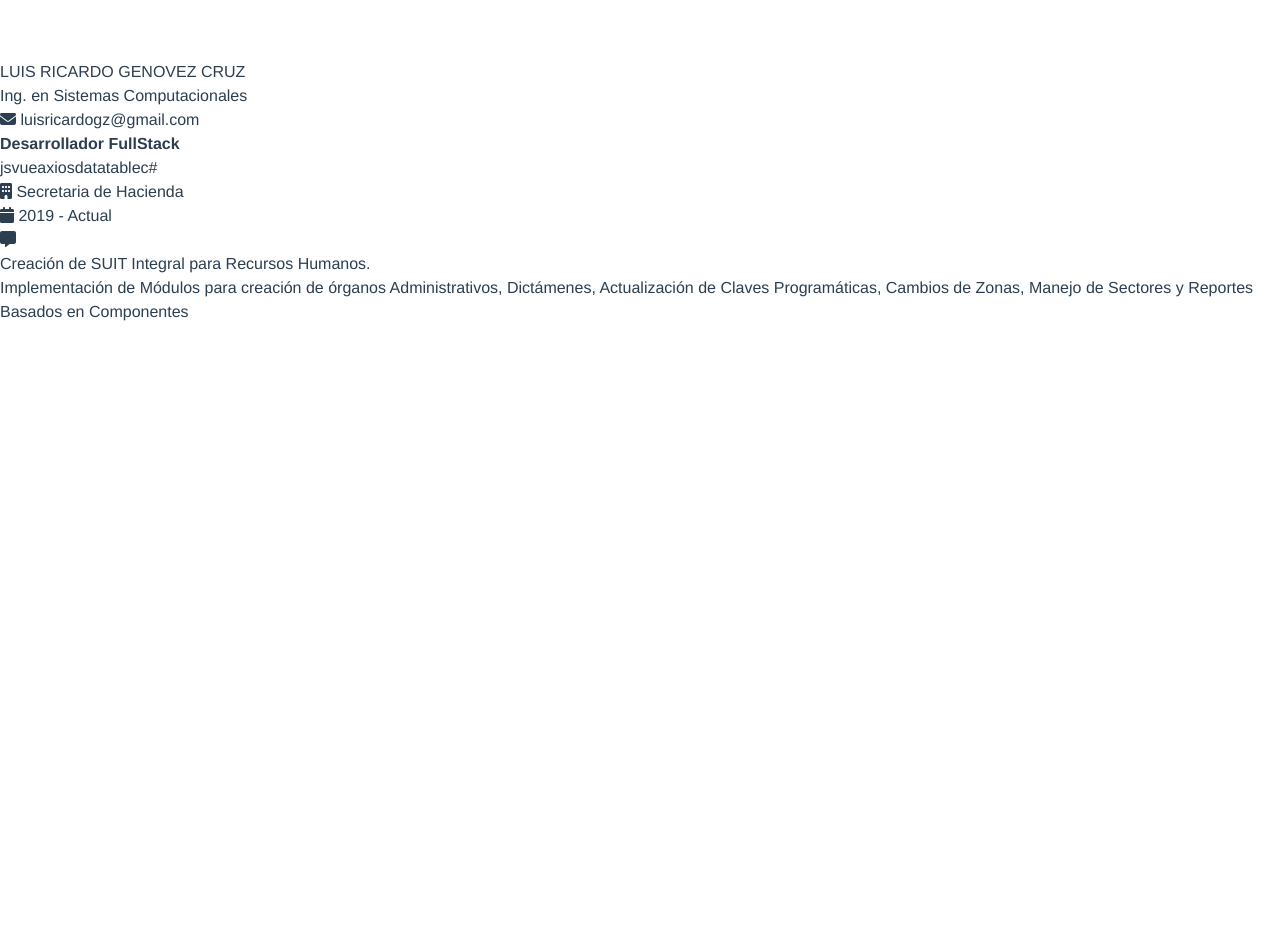
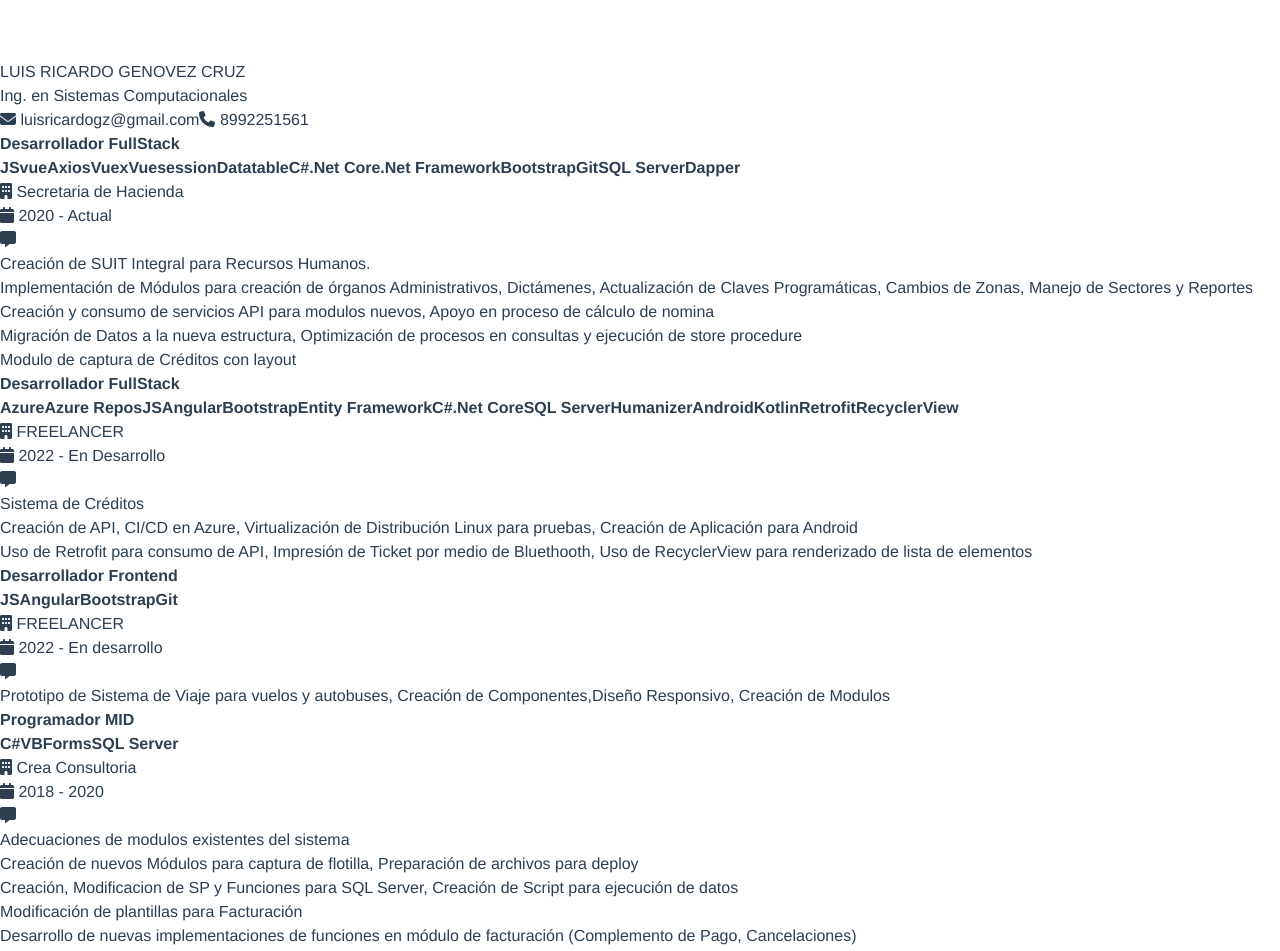
Before and after one commit to rikrdogz/CVRichi, a Vue app: page / in a window 1280 px wide. Shown: the top 951 px of the page. Before the commit the page ends 800 px from the top, so only its background shows below. Built offline with nearby package versions, Linux system fonts and the light colour scheme.

Commit message:
update for design in view print

```diff
--- a/src/assets/css/main.css
+++ b/src/assets/css/main.css
@@ -1,3 +1,54 @@
 @tailwind base;
 @tailwind components;
 @tailwind utilities;
+
+@media print {
+
+    #app {
+        margin-top: 0;
+        font-size: 12px;
+    }
+
+    .word {
+        display: inline-block;
+        margin-top: 1px;
+        padding: 1px;
+    }
+    .company, .time, .message {
+        margin-top: 0;
+    }
+    .tech {
+        margin: 1px;
+    }
+
+    .work {
+        padding: 1px;
+        margin-bottom: 4px;
+    }
+    .name-employe {
+        font-size: 28px;
+
+    }
+    .degree {
+        font-size: 20px;
+        line-height: 0.6rem;
+    }
+
+    .email, .phone-number {
+        font-size: 20px;
+    }
+
+    .icon-title {
+        font-size: 16px;
+        padding: 2px;
+        padding-right: 1px;
+    }
+
+
+}
+
+@page {
+    @bottom-left {
+         content: counter(page) "/" counter(pages);
+     }
+  }
--- a/src/assets/json/spanish.json
+++ b/src/assets/json/spanish.json
@@ -2,12 +2,62 @@
     {
         "titleprofile": "Desarrollador FullStack",
         "company":"Secretaria de Hacienda",
-        "time":"2019 - Actual",
+        "time":"2020 - Actual",
         "resume":[
             "Creación de SUIT Integral para Recursos Humanos.",
             "Implementación de Módulos para creación de órganos Administrativos, Dictámenes, Actualización de Claves Programáticas, Cambios de Zonas, Manejo de Sectores y Reportes",
-            "Basados en Componentes"
+            "Creación y consumo de servicios API para modulos nuevos, Apoyo en proceso de cálculo de nomina",
+            "Migración de Datos a la nueva estructura, Optimización de procesos en consultas y ejecución de store procedure",
+            "Modulo de captura de Créditos con layout"
         ],
-        "listTechs": ["js", "vue", "axios", "datatable", "c#"]
+        "listTechs": ["JS", "vue", "Axios", "Vuex", "Vuesession", "Datatable", "C#", ".Net Core",".Net Framework", "Bootstrap", "Git", "SQL Server", "Dapper"]
+    },
+    {
+        "titleprofile": "Desarrollador FullStack",
+        "company":"FREELANCER",
+        "time":"2022 - En Desarrollo",
+        "resume":[
+            "Sistema de Créditos",
+            "Creación de API, CI/CD en Azure, Virtualización de Distribución Linux para pruebas, Creación de Aplicación para Android",
+            "Uso de Retrofit para consumo de API, Impresión de Ticket por medio de Bluethooth, Uso de RecyclerView para renderizado de lista de elementos"
+
+        ],
+        "listTechs": ["Azure", "Azure Repos","JS", "Angular", "Bootstrap", "Entity Framework", "C#", ".Net Core", "SQL Server", "Humanizer", "Android", "Kotlin", "Retrofit", "RecyclerView" ]
+    },
+    {
+        "titleprofile": "Desarrollador Frontend",
+        "company":"FREELANCER",
+        "time":"2022 - En desarrollo",
+        "resume":[
+            "Prototipo de Sistema de Viaje para vuelos y autobuses, Creación de Componentes,Diseño Responsivo, Creación de Modulos"
+        ],
+        "listTechs": ["JS", "Angular", "Bootstrap", "Git"]
+    },
+    {
+        "titleprofile": "Programador MID",
+        "company":"Crea Consultoria",
+        "time":"2018 - 2020",
+        "resume":[
+            "Adecuaciones de modulos existentes del sistema",
+            "Creación de nuevos Módulos para captura de flotilla, Preparación de archivos para deploy",
+            "Creación, Modificacion de SP y Funciones para SQL Server, Creación de Script para ejecución de datos",
+            "Modificación de plantillas para Facturación",
+            "Desarrollo de nuevas implementaciones de funciones en módulo de facturación (Complemento de Pago, Cancelaciones)",
+            "Apoyo para validación / revisión de Casos de Uso"
+        ],
+        "listTechs": ["C#", "VB", "Forms", "SQL Server"]
+    },
+    {
+        "titleprofile": "Programador Desktop",
+        "company":"Taller tiburon",
+        "time":"2017 -2018",
+        "resume":[
+            "Captura de datos de unidad de flotillas datos como numero de camión, placas, serie",
+            "Creación de módulo de servicios para unidades capturadas",
+            "Modulo de captura de factura de proveedores, Modulo de generación de cotización de servicios",
+            "Servicio de envio de correo con archivos de cotización, Modulo de productos con servicio y mano de obra"
+
+        ],
+        "listTechs": [ "VB", "Forms", "MYSQL"]
     }
 ]
--- a/src/components/experience/work.vue
+++ b/src/components/experience/work.vue
@@ -1,25 +1,25 @@
 <template>
-    <div class="p-4 shadow mt-4">
+    <div class="p-4 shadow mt-4 work">
 
         <div>
             <strong class="text-2xl">{{titleprofile}}</strong>
         </div>
 
-        <div v-if="listTechs.length > 0"  class="m-2 ml-0">
-            <span v-for="(word, index) in listTechs" :key="index" class="p-1 border text-blue-400 ml-1">{{word}}</span>
+        <div v-if="listTechs.length > 0"  class="m-2 ml-0 tech">
+            <strong v-for="(word, index) in listTechs" :key="index" class="p-1 border text-blue-700 ml-1 word">{{word}}</strong>
         </div>
 
-        <div class="text-slate-700 mt-1">
+        <div class="text-slate-700 mt-1 company">
             <font-awesome-icon icon="building" />
             <span class="tracking-wider uppercase  ml-1  font-light"> {{company}} </span>
         </div>
 
-        <div class="mt-1">
+        <div class="mt-1 time">
             <font-awesome-icon icon="calendar" />
             <span class=" font-light ml-1"> {{time}} </span>
         </div>
 
-        <div class="flex mt-1">
+        <div class="flex mt-1 message">
             <font-awesome-icon icon="message" />
             <div class="ml-1">
                 <p v-for="(word, index) in resume" :key="index">
--- a/src/components/title/CVTitle.vue
+++ b/src/components/title/CVTitle.vue
@@ -1,8 +1,12 @@
 <template>
     <div class="text-center">
-        <h1 class="text-5xl">LUIS RICARDO GENOVEZ CRUZ</h1>
-        <h3 class="text-3xl">Ing. en Sistemas Computacionales</h3>
-        <a href="" class="text-2xl"> <font-awesome-icon icon="envelope" /> luisricardogz@gmail.com</a>
+        <h1 class="text-5xl name-employe">LUIS RICARDO GENOVEZ CRUZ</h1>
+        <h3 class="text-3xl degree">Ing. en Sistemas Computacionales</h3>
+        <div>
+            <a href="" class="text-2xl email mr-4"> <font-awesome-icon icon="envelope" class="text-blue-800 icon-title" /> <span>luisricardogz@gmail.com</span> </a>
+            <a href="tel:8992251561 ml-4" class="text-2xl phone-number"> <font-awesome-icon icon="phone" class="text-blue-800 icon-title" /> <span>8992251561</span> </a>
+        </div>
+
     </div>
 </template>
 <script>
```
